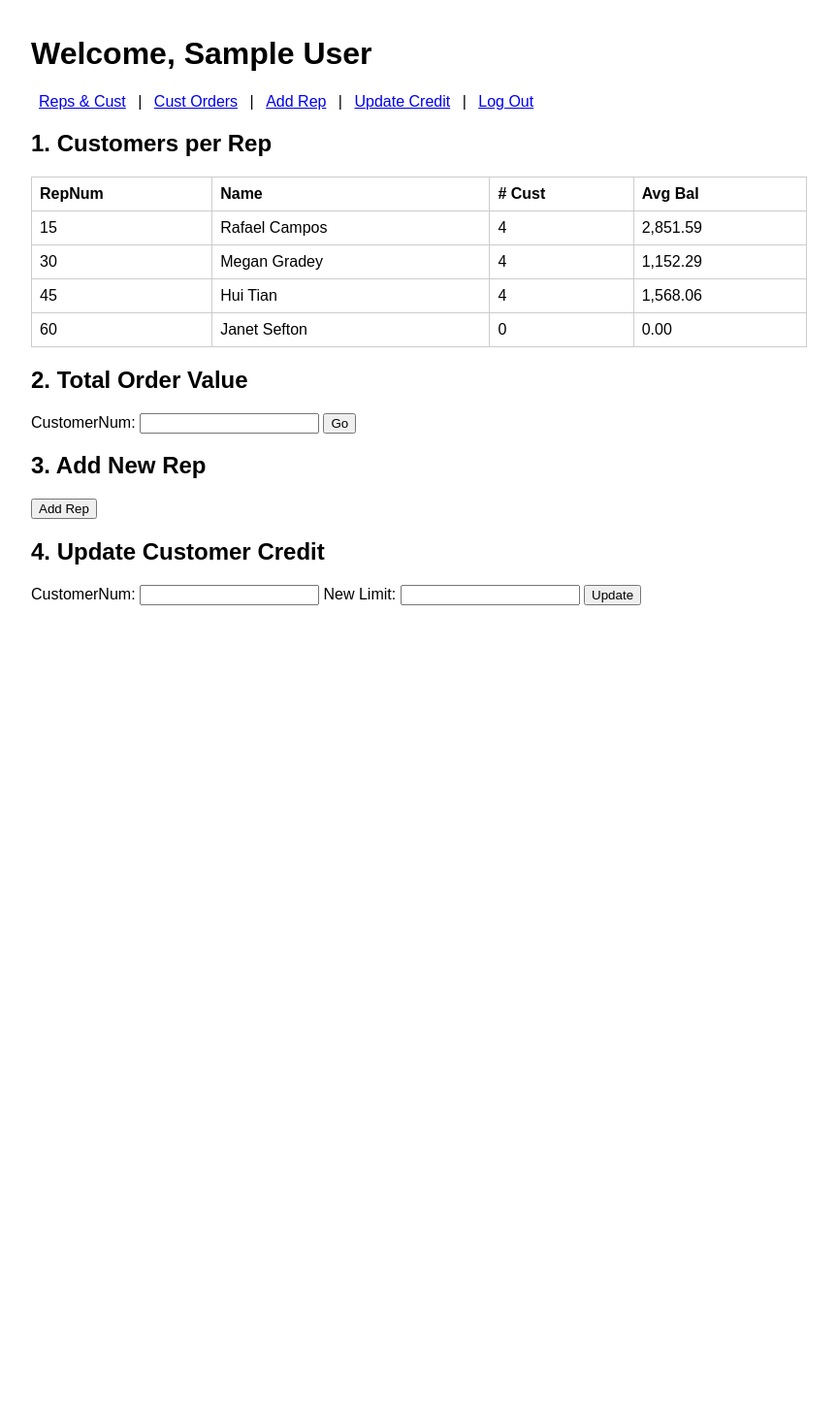
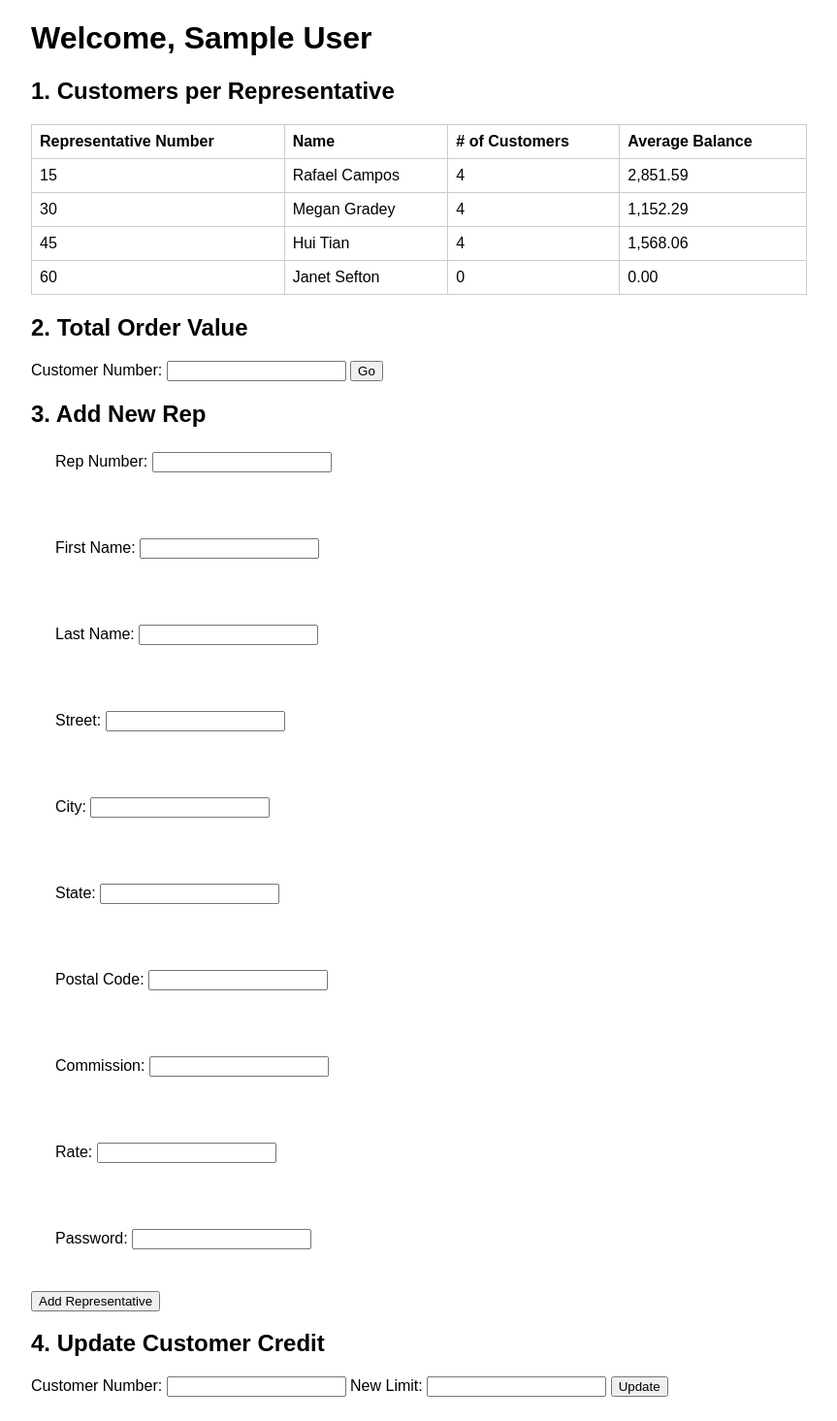
Before and after one commit to thevedantgarg/ManageSoft, a PHP site: page /dashboard.php in a window 1280 px wide. Shown: the whole page at 97% size, without its empty margins (208-1071 px from the left). Before the commit the page ends 624 px from the top, so only its background shows below. Run offline with PHP 8.4, Linux system fonts and the light colour scheme; the visitor is signed in with stand-in values (Sample User, id 1); data comes from the database, SQL or seed files in the repository.

Commit message:
Finished Add Rep

```diff
--- a/assets/styles.css
+++ b/assets/styles.css
@@ -1,5 +1,36 @@
-body { font-family: sans-serif; max-width:800px; margin:auto; padding:1em; }
-nav a { margin:0 .5em; }
-table { width:100%; border-collapse:collapse; margin-top:1em; }
-th, td { border:1px solid #ccc; padding:.5em; text-align:left; }
-.error { color:red; }
+body {
+    font-family: sans-serif;
+    max-width:800px;
+    margin:auto;
+}
+
+nav a {
+    margin:0 .5em;
+}
+
+table {
+    width:100%;
+    border-collapse:collapse;
+    margin-top:1em;
+}
+
+th, td {
+    border:1px solid #ccc;
+    padding:.5em;
+    text-align:left;
+}
+
+.error {
+    color:red;
+}
+
+.login{
+    width: fit-content;
+    margin: auto;
+    padding-top: 30%;
+}
+
+.addRepForm label {
+    display: block;
+    margin: 25px;
+}
--- a/dashboard.php
+++ b/dashboard.php
@@ -13,15 +13,8 @@ if (!isset($_SESSION['rep_num'])) {
 </head>
 <body>
   <h1>Welcome, <?=htmlspecialchars($_SESSION['rep_name'])?></h1>
-  <nav>
-    <a href="#report1">Reps & Cust</a> |
-    <a href="#report2">Cust Orders</a> |
-    <a href="#addrep">Add Rep</a> |
-    <a href="#updcredit">Update Credit</a> |
-    <a href="logout.php">Log Out</a>
-  </nav>
 
-  <h2 id="report1">1. Customers per Rep</h2>
+  <h2 id="report1">1. Customers per Representative</h2>
 <?php
 $sql = "
   SELECT r.RepNum, r.FirstName, r.LastName,
@@ -34,7 +27,7 @@ $sql = "
 $rows = $db->query($sql)->fetchAll(PDO::FETCH_ASSOC);
 ?>
 <table>
-  <tr><th>RepNum</th><th>Name</th><th># Cust</th><th>Avg Bal</th></tr>
+  <tr><th>Representative Number</th><th>Name</th><th># of Customers</th><th>Average Balance</th></tr>
   <?php foreach($rows as $r): ?>
     <tr>
       <td><?=$r['RepNum']?></td>
@@ -47,7 +40,7 @@ $rows = $db->query($sql)->fetchAll(PDO::FETCH_ASSOC);
 
 <h2 id="report2">2. Total Order Value</h2>
 <form method="GET">
-  CustomerNum: <input name="custnum" required>
+  Customer Number: <input name="custnum" required>
   <button>Go</button>
 </form>
 <?php if(!empty($_GET['custnum'])):
@@ -64,9 +57,19 @@ $rows = $db->query($sql)->fetchAll(PDO::FETCH_ASSOC);
 <?php endif; ?>
 
 <h2 id="addrep">3. Add New Rep</h2>
-<form method="POST" action="#addrep">
+<form method="POST" action="#addrep" class="addRepForm">
   <!-- inputs: repnum, firstname, lastname, street, city, state, postal, commission, rate, password -->
-  <button>Add Rep</button>
+  <label>Rep Number:   <input type="text"     name="repnum"      required></label><br>
+  <label>First Name:   <input type="text"     name="firstname"   required></label><br>
+  <label>Last Name:    <input type="text"     name="lastname"    required></label><br>
+  <label>Street:       <input type="text"     name="street"      required></label><br>
+  <label>City:         <input type="text"     name="city"        required></label><br>
+  <label>State:        <input type="text"     name="state"       maxlength="2" required></label><br>
+  <label>Postal Code:  <input type="text"     name="postal"      maxlength="5" required></label><br>
+  <label>Commission:   <input type="number"   name="commission"  step="0.01"    required></label><br>
+  <label>Rate:         <input type="number"   name="rate"        step="0.01"    required></label><br>
+  <label>Password:     <input type="password" name="password"    required></label><br>
+  <button type="submit">Add Representative</button>
 </form>
 <?php
 if ($_SERVER['REQUEST_METHOD']==='POST' && isset($_POST['repnum'])) {
@@ -81,13 +84,13 @@ if ($_SERVER['REQUEST_METHOD']==='POST' && isset($_POST['repnum'])) {
     $_POST['postal'],  $_POST['commission'],$_POST['rate'],
     $pwhash
   ]);
-  echo "<p>New Rep {$_POST['repnum']} added.</p>";
+  echo "<p>New Representative {$_POST['repnum']} added.</p>";
 }
 ?>
 
 <h2 id="updcredit">4. Update Customer Credit</h2>
-<form method="POST" action="#updcredit">
-  CustomerNum: <input name="custnum" required>
+<form method="POST" action="#updcredit" style="margin-bottom: 25px;">
+  Customer Number: <input name="custnum" required>
   New Limit:    <input name="newlimit" type="number" step="0.01" required>
   <button>Update</button>
 </form>
--- a/index.php
+++ b/index.php
@@ -2,10 +2,11 @@
 <html>
 <head>
   <meta charset="utf-8">
-  <title>BankBridge Login</title>
+  <title><center>BankBridge Login</center></title>
   <link rel="stylesheet" href="assets/styles.css">
 </head>
 <body>
+  <div class="login">
     <h1>Manager Login</h1>
     <form method="POST" action="includes/auth.php">
       <label>
@@ -20,5 +21,6 @@
       <br>
       <button type="submit">Log In</button>
     </form>
+  </div>
 </body>
 </html>
```
Lines whose indentation alone changed are shown as unchanged.
